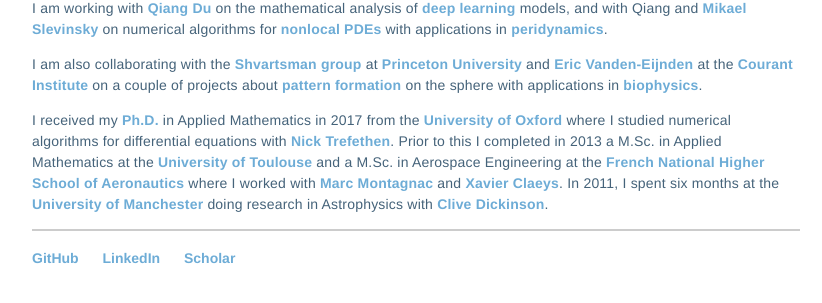
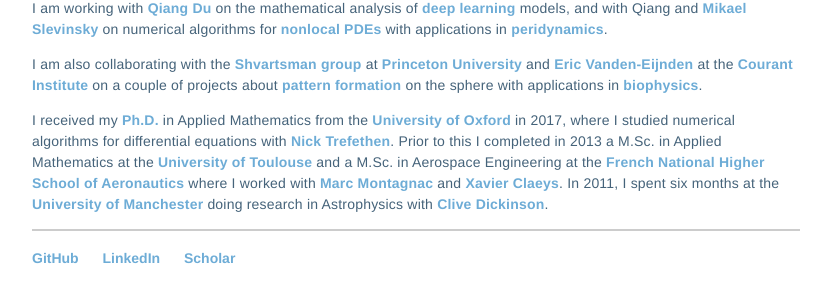
Before and after one commit to Hadrien-Montanelli/Hadrien-Montanelli.github.io, a Jekyll site: the page built from about/index.html, in a window 1280 px wide. Shown: the part 177-480 px from the top of the page, without its empty margins (224-1046 px from the left). Built offline with Jekyll 4.4.1, drawn with Linux system fonts in a browser that asks for light colours.

```diff
--- a/about/index.html
+++ b/about/index.html
@@ -21,8 +21,8 @@ title: About
 	<p>I am also collaborating with the <a href="http://shvartsmanlab.com">Shvartsman group</a>
 	at <a href="http://www.princeton.edu">Princeton University</a> and <a href="http://cims.nyu.edu/~eve2/">Eric Vanden-Eijnden</a> at the <a href="https://cims.nyu.edu/">Courant Institute</a> on a couple of projects about <a href="http://en.wikipedia.org/wiki/Pattern_formation">pattern formation</a> on the sphere with applications in <a href="http://en.wikipedia.org/wiki/Biophysics">biophysics</a>.</p>
 
-	<p>I received my <a href=" http://ora.ox.ac.uk/objects/uuid:cc001282-4285-4ca2-ad06-31787b540c61">Ph.D.</a> in Applied Mathematics in 2017 from the
-	<a href="http://www.ox.ac.uk">University of Oxford</a> where I studied
+	<p>I received my <a href=" http://ora.ox.ac.uk/objects/uuid:cc001282-4285-4ca2-ad06-31787b540c61">Ph.D.</a> in Applied Mathematics from the
+	<a href="http://www.ox.ac.uk">University of Oxford</a> in 2017, where I studied
 	numerical algorithms for differential equations with
 	<a href="http://people.maths.ox.ac.uk/trefethen/">Nick Trefethen</a>.
 	Prior to this I completed in 2013 a M.Sc. in Applied Mathematics at the
```
